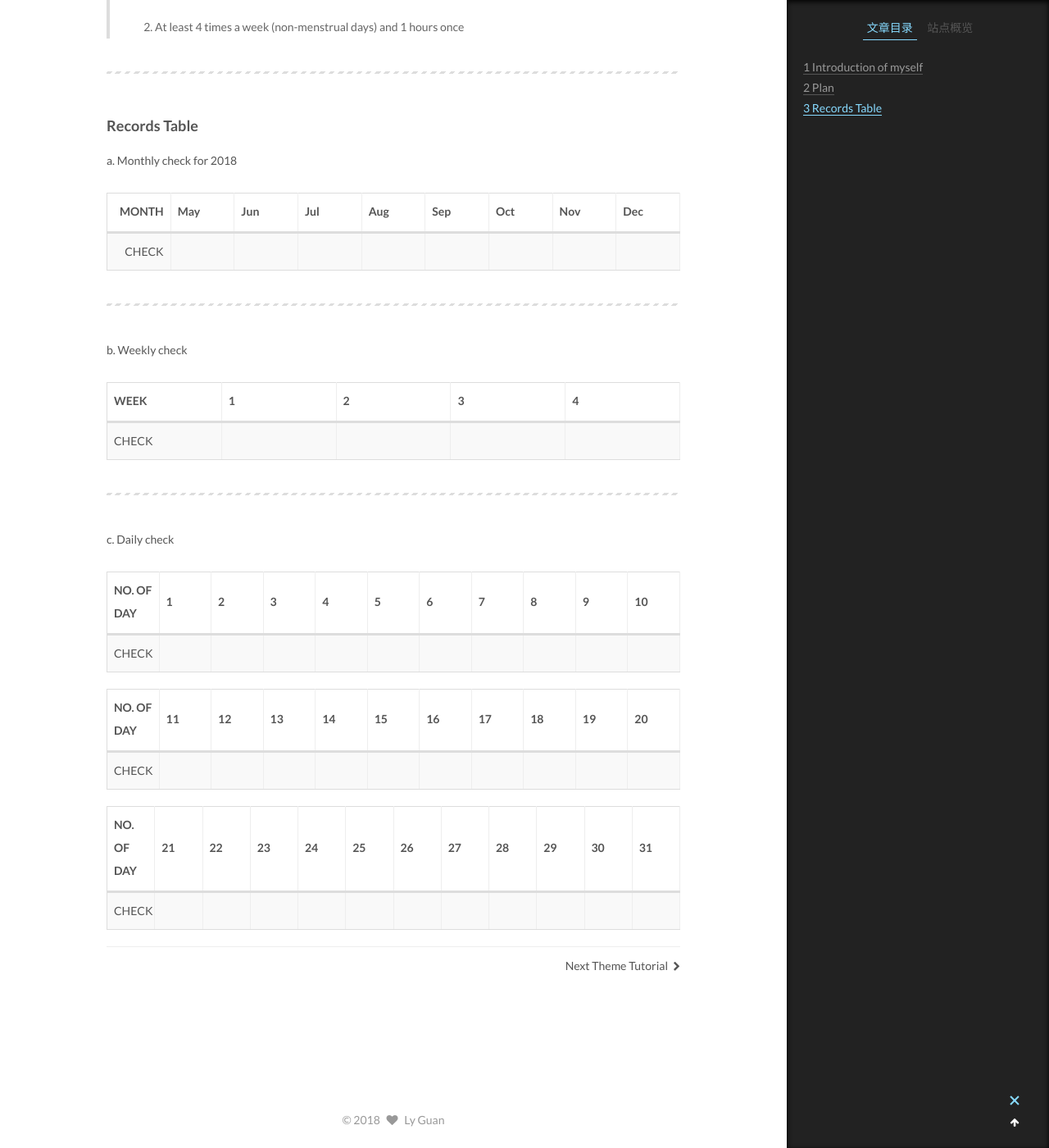
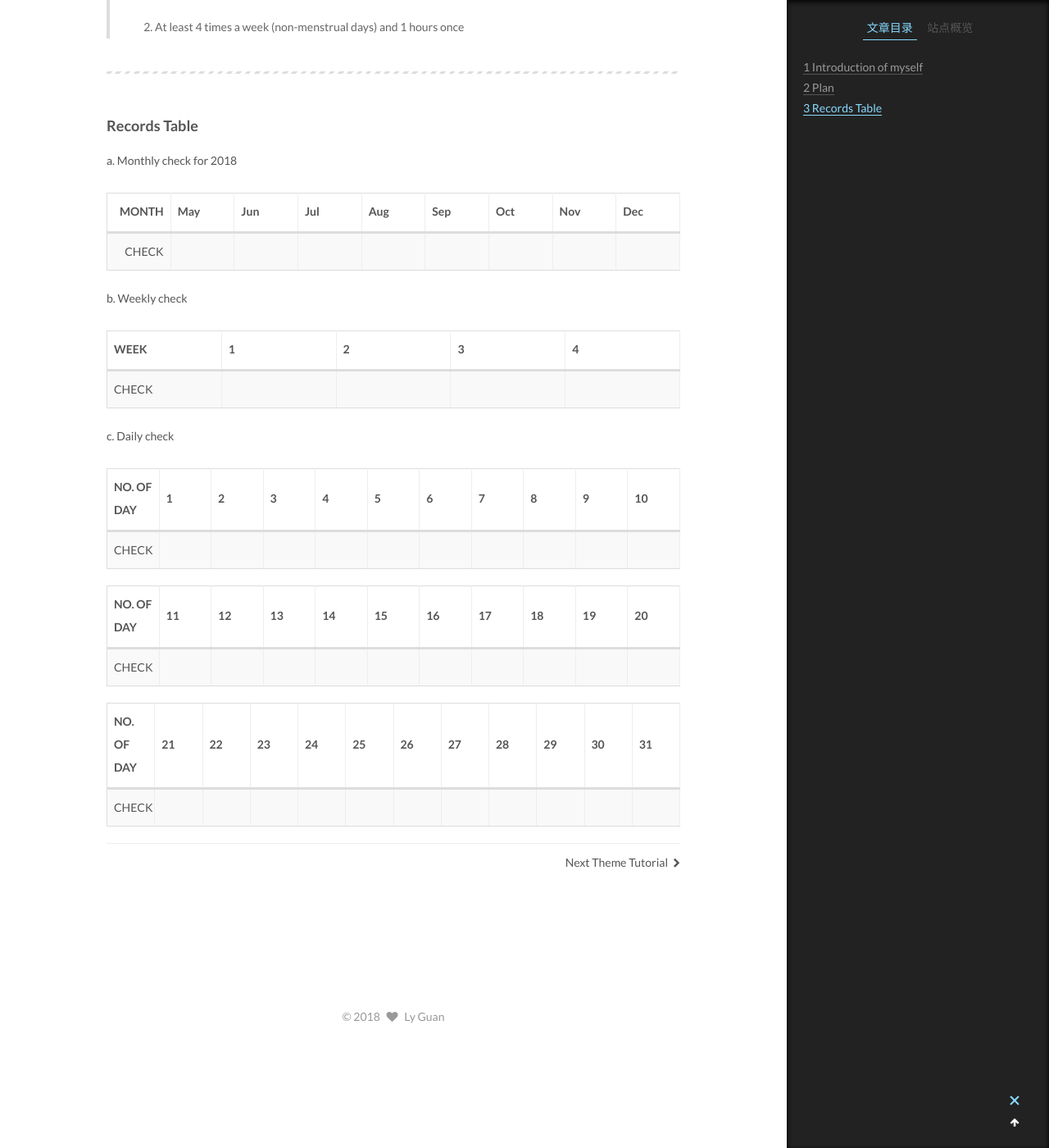
Before and after one commit to guannnni/2018, a Jekyll site: the page built from _posts/2018-05-14-Sports-Record.md, in a window 1280 px wide and 1400 px high, scrolled down 953 px. Shown: the whole window at 82% size. Built offline with Jekyll 4.4.1, drawn with Linux system fonts in a browser that asks for light colours.

```diff
--- a/_posts/2018-05-14-Sports-Record.md
+++ b/_posts/2018-05-14-Sports-Record.md
@@ -1,5 +1,5 @@
 ---
-title:  My Exercise Log ___ my first git-blog try
+title:  My Exercise Log & my first git-blog try
 date: 2018-05-14
 categoties:
 - Daily Records
@@ -37,7 +37,7 @@ tags:
  |-------:|-----|-----|-----|-----|-----|-----|-----|-----|
  | CHECK | | | | | | | | |
 
- _____________________________________________
+
 
  b. Weekly check
 
@@ -45,7 +45,6 @@ tags:
  |------|---|---|---|---|
  | CHECK |  |   |   |   |
 
- ____________________________________________
 
  c. Daily check
 
```
